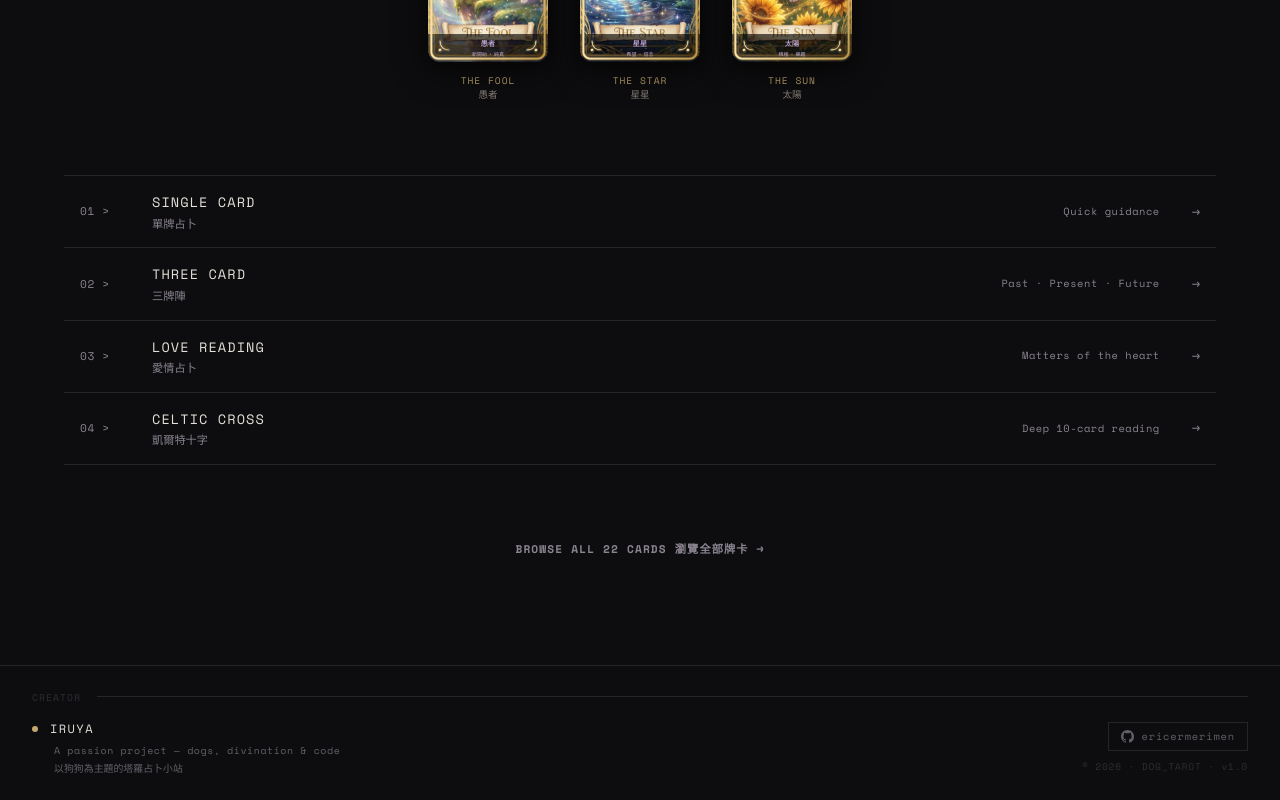
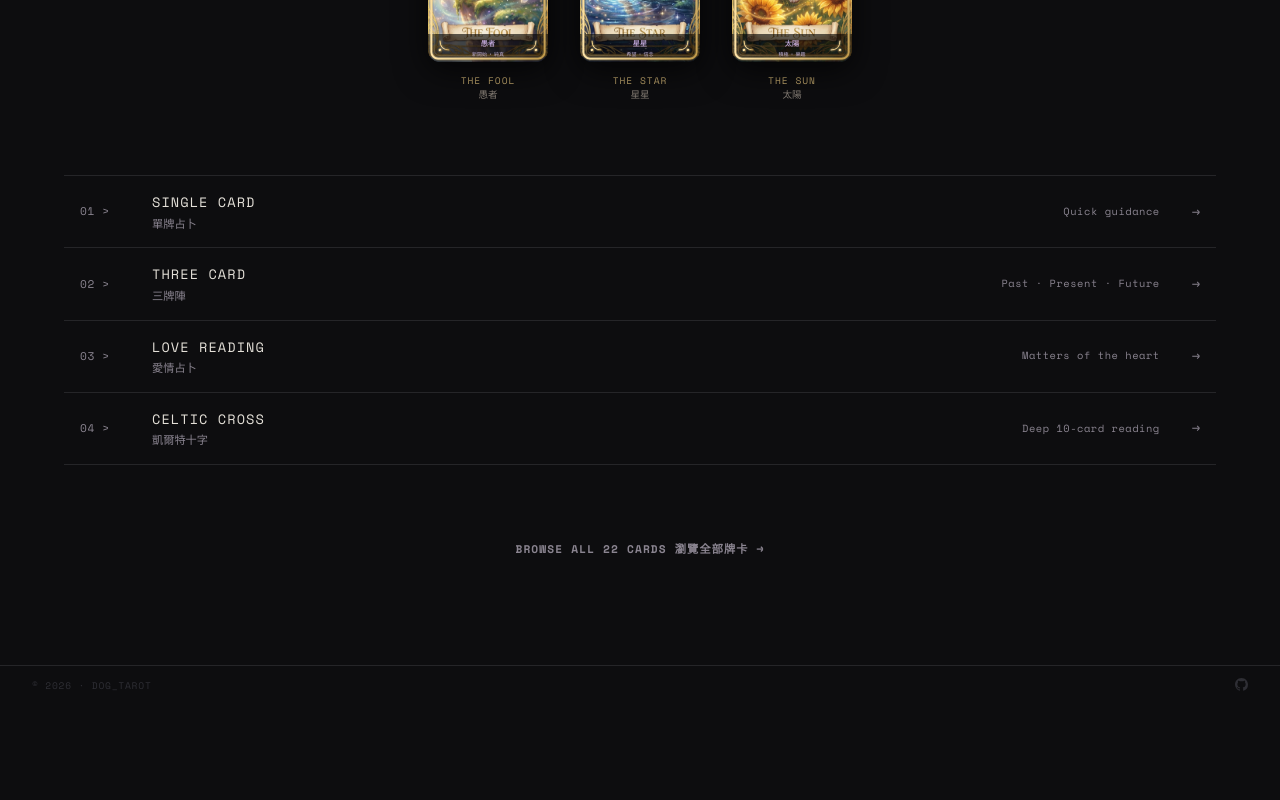
Before and after one commit to ericermerimen/tarot, a Next.js app: page / in a window 1280 px wide. Shown: the part 723-1523 px from the top of the page. After the commit the page ends 1427 px from the top, so only its background shows below. Built offline with nearby package versions, Linux system fonts and the light colour scheme.

Commit message:
reduce footer context to most minimal

```diff
--- a/src/components/Footer.tsx
+++ b/src/components/Footer.tsx
@@ -10,10 +10,7 @@ export default function Footer() {
 
   const bg = isDark ? '#0d0d0f' : '#f0ede8';
   const border = isDark ? '#252528' : '#d8d5d0';
-  const textPrimary = isDark ? '#e4e0d8' : '#1a1816';
-  const textMuted = isDark ? '#606068' : '#888078';
-  const textDim = isDark ? '#2e2e34' : '#b0aa9e';
-  const gold = '#c4a96e';
+  const textDim = isDark ? '#2e2e34' : '#c0bbb4';
 
   return (
     <Box
@@ -21,168 +18,44 @@ export default function Footer() {
       sx={{
         backgroundColor: bg,
         borderTop: `1px solid ${border}`,
-        mt: 'auto',
+        px: { xs: 2, sm: 4 },
+        py: 1.5,
+        display: 'flex',
+        alignItems: 'center',
+        justifyContent: 'space-between',
       }}
     >
-      {/* Top divider row */}
+      <Typography
+        sx={{
+          fontFamily: 'var(--font-mono)',
+          fontSize: '0.6rem',
+          letterSpacing: '0.08em',
+          color: textDim,
+        }}
+      >
+        © {new Date().getFullYear()} · DOG_TAROT
+      </Typography>
+
       <Box
+        component="a"
+        href="https://github.com/ericermerimen"
+        target="_blank"
+        rel="noopener noreferrer"
+        title="GitHub"
         sx={{
           display: 'flex',
           alignItems: 'center',
-          gap: 2,
-          px: { xs: 2, sm: 4 },
-          pt: 3,
-          pb: 2,
+          color: textDim,
+          transition: 'color 0.15s',
+          '&:hover': { color: '#c4a96e' },
         }}
       >
-        <Typography
-          sx={{
-            fontFamily: 'var(--font-mono)',
-            fontSize: '0.6rem',
-            letterSpacing: '0.12em',
-            color: textDim,
-            whiteSpace: 'nowrap',
-          }}
+        <Box
+          component="svg"
+          viewBox="0 0 24 24"
+          sx={{ width: 13, height: 13, fill: 'currentColor' }}
         >
-          CREATOR
-        </Typography>
-        <Box sx={{ flex: 1, height: '1px', bgcolor: border }} />
-      </Box>
-
-      {/* Main footer content */}
-      <Box
-        sx={{
-          px: { xs: 2, sm: 4 },
-          pb: 3,
-          display: 'flex',
-          flexDirection: { xs: 'column', sm: 'row' },
-          alignItems: { xs: 'flex-start', sm: 'center' },
-          justifyContent: 'space-between',
-          gap: 2,
-        }}
-      >
-        {/* Left: Author info */}
-        <Box>
-          <Box sx={{ display: 'flex', alignItems: 'center', gap: 1.5, mb: 0.75 }}>
-            <Box
-              sx={{
-                width: 6,
-                height: 6,
-                borderRadius: '50%',
-                backgroundColor: gold,
-                flexShrink: 0,
-              }}
-            />
-            <Typography
-              sx={{
-                fontFamily: 'var(--font-mono)',
-                fontSize: '0.75rem',
-                letterSpacing: '0.12em',
-                color: textPrimary,
-              }}
-            >
-              IRUYA
-            </Typography>
-          </Box>
-          <Typography
-            sx={{
-              fontFamily: 'var(--font-mono)',
-              fontSize: '0.62rem',
-              letterSpacing: '0.06em',
-              color: textMuted,
-              pl: '22px',
-            }}
-          >
-            A passion project — dogs, divination &amp; code
-          </Typography>
-          <Typography
-            sx={{
-              fontFamily: 'var(--font-noto-sans-tc)',
-              fontSize: '0.62rem',
-              color: textMuted,
-              pl: '22px',
-              mt: 0.25,
-            }}
-          >
-            以狗狗為主題的塔羅占卜小站
-          </Typography>
-        </Box>
-
-        {/* Right: Links + copyright */}
-        <Box
-          sx={{
-            display: 'flex',
-            flexDirection: 'column',
-            alignItems: { xs: 'flex-start', sm: 'flex-end' },
-            gap: 1,
-          }}
-        >
-          {/* GitHub link */}
-          <Box
-            component="a"
-            href="https://github.com/ericermerimen"
-            target="_blank"
-            rel="noopener noreferrer"
-            sx={{
-              display: 'flex',
-              alignItems: 'center',
-              gap: 1,
-              textDecoration: 'none',
-              border: `1px solid ${border}`,
-              px: 1.5,
-              py: 0.75,
-              transition: 'border-color 0.15s, color 0.15s',
-              '&:hover': {
-                borderColor: gold,
-                '& .gh-label': {
-                  color: gold,
-                },
-                '& .gh-icon': {
-                  color: gold,
-                },
-              },
-            }}
-          >
-            {/* GitHub SVG icon */}
-            <Box
-              component="svg"
-              className="gh-icon"
-              viewBox="0 0 24 24"
-              sx={{
-                width: 13,
-                height: 13,
-                fill: textMuted,
-                transition: 'fill 0.15s',
-                flexShrink: 0,
-              }}
-            >
-              <path d="M12 0C5.37 0 0 5.37 0 12c0 5.31 3.435 9.795 8.205 11.385.6.105.825-.255.825-.57 0-.285-.015-1.23-.015-2.235-3.015.555-3.795-.735-4.035-1.41-.135-.345-.72-1.41-1.23-1.695-.42-.225-1.02-.78-.015-.795.945-.015 1.62.87 1.845 1.23 1.08 1.815 2.805 1.305 3.495.99.105-.78.42-1.305.765-1.605-2.67-.3-5.46-1.335-5.46-5.925 0-1.305.465-2.385 1.23-3.225-.12-.3-.54-1.53.12-3.18 0 0 1.005-.315 3.3 1.23.96-.27 1.98-.405 3-.405s2.04.135 3 .405c2.295-1.56 3.3-1.23 3.3-1.23.66 1.65.24 2.88.12 3.18.765.84 1.23 1.905 1.23 3.225 0 4.605-2.805 5.625-5.475 5.925.435.375.81 1.095.81 2.22 0 1.605-.015 2.895-.015 3.3 0 .315.225.69.825.57A12.02 12.02 0 0 0 24 12c0-6.63-5.37-12-12-12z" />
-            </Box>
-            <Typography
-              className="gh-label"
-              sx={{
-                fontFamily: 'var(--font-mono)',
-                fontSize: '0.65rem',
-                letterSpacing: '0.08em',
-                color: textMuted,
-                transition: 'color 0.15s',
-              }}
-            >
-              ericermerimen
-            </Typography>
-          </Box>
-
-          {/* Copyright */}
-          <Typography
-            sx={{
-              fontFamily: 'var(--font-mono)',
-              fontSize: '0.6rem',
-              letterSpacing: '0.08em',
-              color: textDim,
-            }}
-          >
-            © {new Date().getFullYear()} · DOG_TAROT · v1.0
-          </Typography>
+          <path d="M12 0C5.37 0 0 5.37 0 12c0 5.31 3.435 9.795 8.205 11.385.6.105.825-.255.825-.57 0-.285-.015-1.23-.015-2.235-3.015.555-3.795-.735-4.035-1.41-.135-.345-.72-1.41-1.23-1.695-.42-.225-1.02-.78-.015-.795.945-.015 1.62.87 1.845 1.23 1.08 1.815 2.805 1.305 3.495.99.105-.78.42-1.305.765-1.605-2.67-.3-5.46-1.335-5.46-5.925 0-1.305.465-2.385 1.23-3.225-.12-.3-.54-1.53.12-3.18 0 0 1.005-.315 3.3 1.23.96-.27 1.98-.405 3-.405s2.04.135 3 .405c2.295-1.56 3.3-1.23 3.3-1.23.66 1.65.24 2.88.12 3.18.765.84 1.23 1.905 1.23 3.225 0 4.605-2.805 5.625-5.475 5.925.435.375.81 1.095.81 2.22 0 1.605-.015 2.895-.015 3.3 0 .315.225.69.825.57A12.02 12.02 0 0 0 24 12c0-6.63-5.37-12-12-12z" />
         </Box>
       </Box>
     </Box>
```
